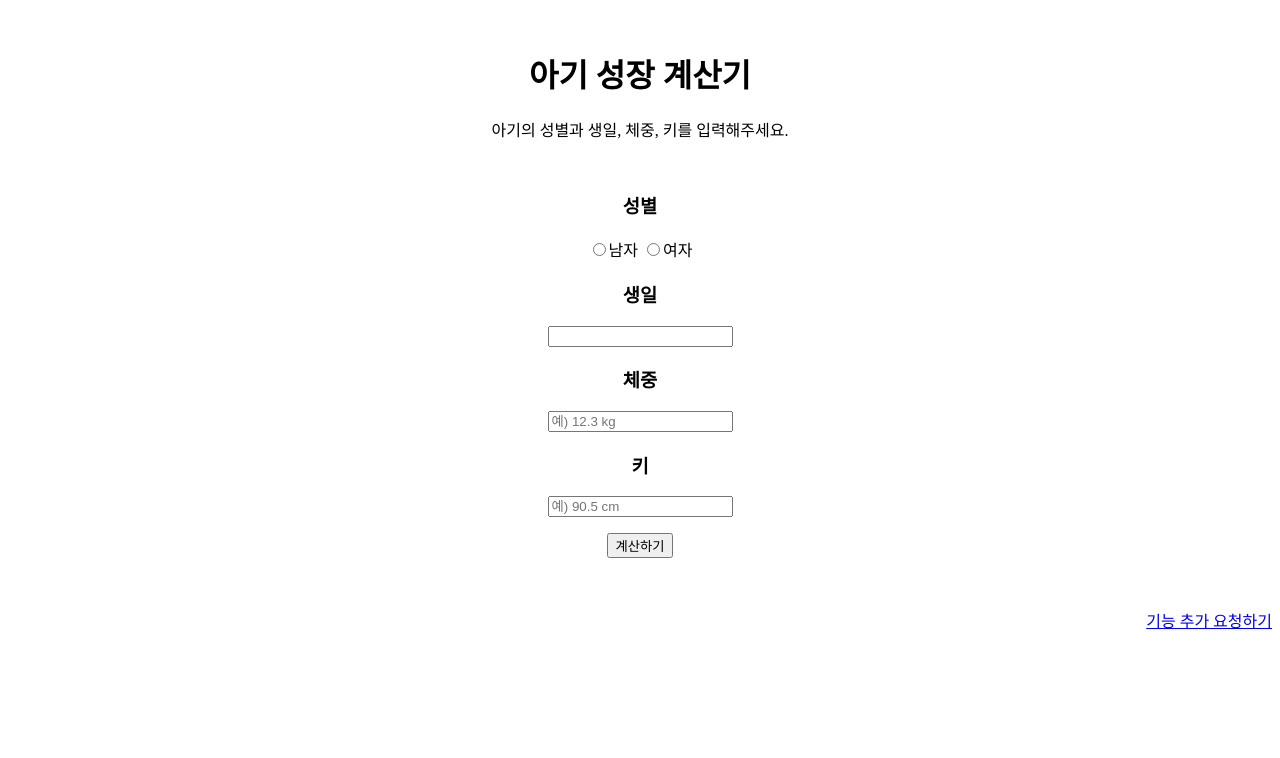
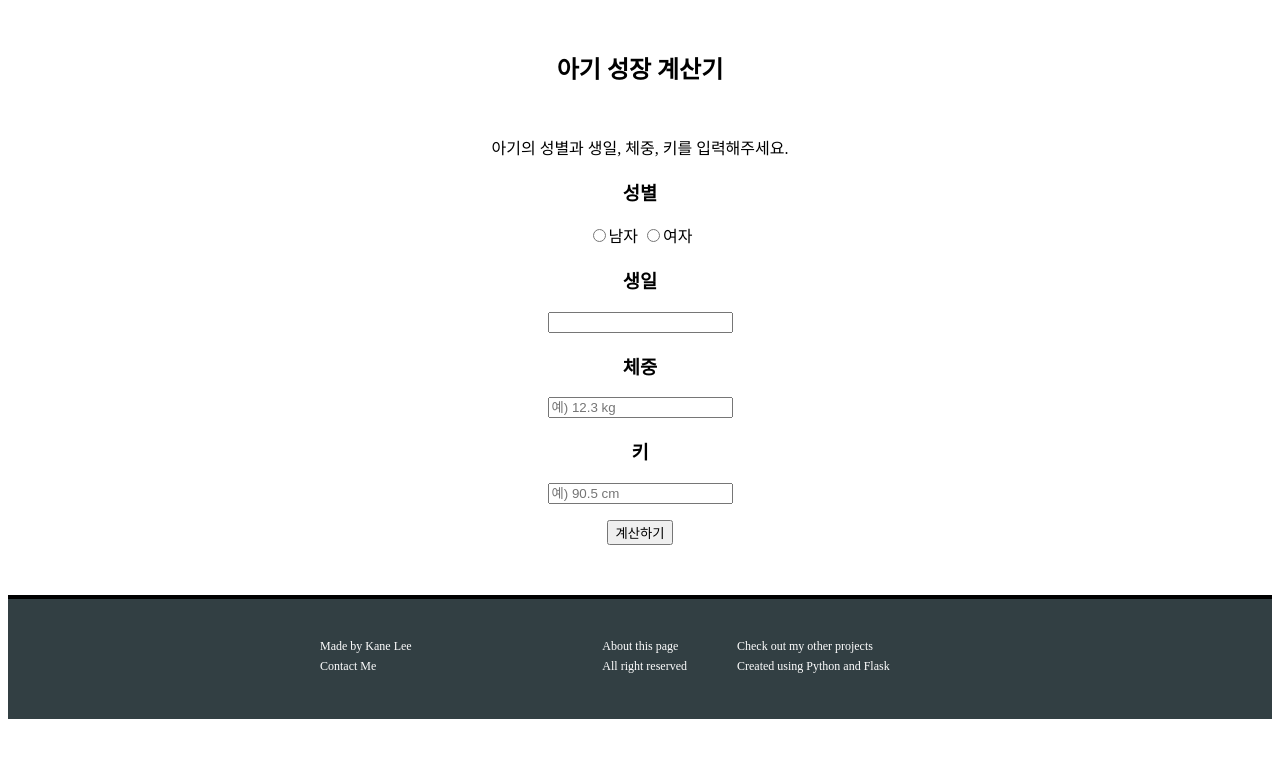
Before and after one commit to Kane-Lee/baby_growth_web, a Flask app: page / in a window 1280 px wide. Shown: the top 758 px of the page. Run offline with Flask 3, Linux system fonts and the light colour scheme; some libraries are stand-ins or nearby versions.

Commit message:
update design

```diff
--- a/static/css/styles.css
+++ b/static/css/styles.css
@@ -1,8 +1,4 @@
-header {
-    max-width: 500px;
-    margin: 50px auto;
-    text-align: center;
-}
+
 
 main {
     max-width: 500px;
@@ -10,13 +6,57 @@
     text-align: center;
 }
 
+.input_explanation {
+    margin-top: 50px;
+}
+
 .spacer { flex:1; }
 
-.explanation { margin: 2px 0;}
+.origin {margin : 4px 0 0 0 ;}
+
+.origin__explanation { margin: 2px 0;}
 
 .how { margin-bottom: 100px; }
 
 
-footer {
-    text-align: end;
+.footer {
+    background-color: #323f43;
+    padding: 40px 0;
+    margin: auto 0 0 0;
+    border-top: 4px solid black;
+    color:white;
+    font-size: 12px;
 }
+
+.footer__content {
+    max-width: 640px;
+    margin: 0 auto;
+    display: flex;
+    flex-direction: row;
+}
+
+.footer .left {
+    flex-grow: 2;
+    display: flex;
+    flex-direction: column;
+}
+.footer .right {
+    flex-grow: 1;
+    display: flex;
+    flex-direction: row;
+}
+.footer__column {
+    display: flex;
+    flex-direction: column;
+    margin-left: 50px;
+}
+
+.footer__item {
+    margin-bottom: 5px;
+    color: inherit;
+    text-decoration: none;
+}
+
+.footer__item:hover {
+    text-decoration: underline;
+}
--- a/templates/home.html
+++ b/templates/home.html
@@ -11,12 +11,13 @@
 
 </head>
 <body>
-    <header>
+    <main>
+        <section>
             <h1>아기 성장 계산기</h1>
-        <p>아기의 성별과 생일, 체중, 키를 입력해주세요.</p>
-    </header>
-    <main>
-        <form method="POST" action="/result">
+            <p class="input_explanation">아기의 성별과 생일, 체중, 키를 입력해주세요.</p>
+        </section>
+        <section>
+            <form method="POST" action="/result" class="entry">
                 <h3>성별</h3>
                 <label><input type="radio" name="gender" value="boy">남자</label>
                 <label><input type="radio" name="gender" value="girl">여자</label>
@@ -41,10 +42,25 @@
                 <p><button type="submit">계산하기</button></p>
             </form>
             <div class="spacer"></div>
+        </section>
     </main>
-
     <footer class="footer">
-        <a href="mailto:kyedlee@gmail.com">기능 추가 요청하기</a>
+        <div class="footer__content">
+            <section class="left">
+                <a class="footer__item">Made by Kane Lee</a>
+                <a href="mailto:kyedlee@gmail.com" class="footer__item">Contact Me</a>
+            </section>
+            <section class="right">
+                <div class="footer__column">
+                    <a class="footer__item">About this page</a>
+                    <a class="footer__item">All right reserved</a>
+                </div>
+                <div class="footer__column">
+                    <a class="footer__item">Check out my other projects</a>
+                    <a class="footer__item">Created using Python and Flask</a>
+                </div>
+            </section>
+        </div>
     </footer>
 </body>
 </html>
```
Also changed, not shown: templates/result.html (+22 -5 lines). Lines whose indentation alone changed are shown as unchanged.
